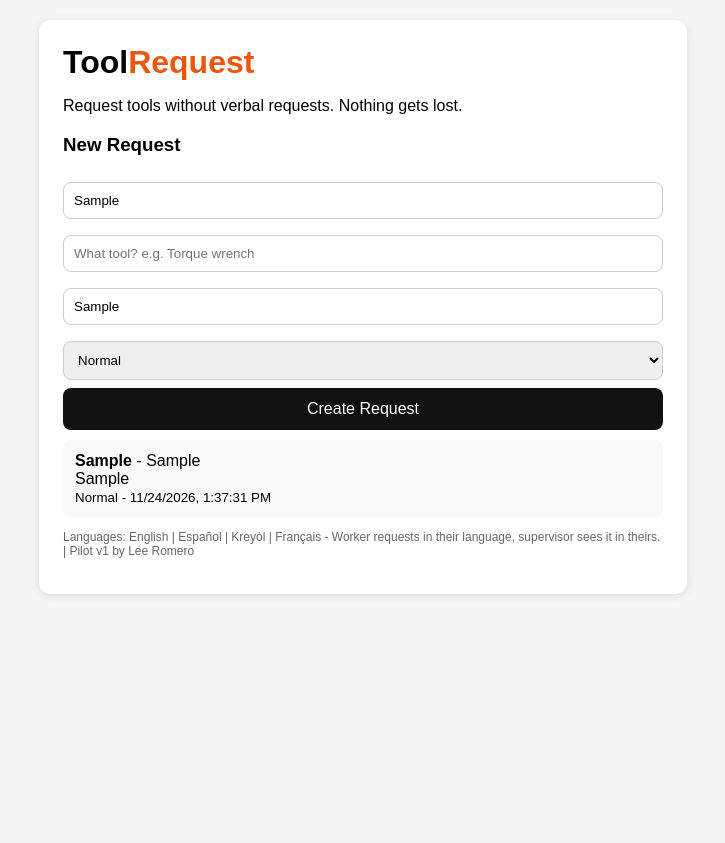
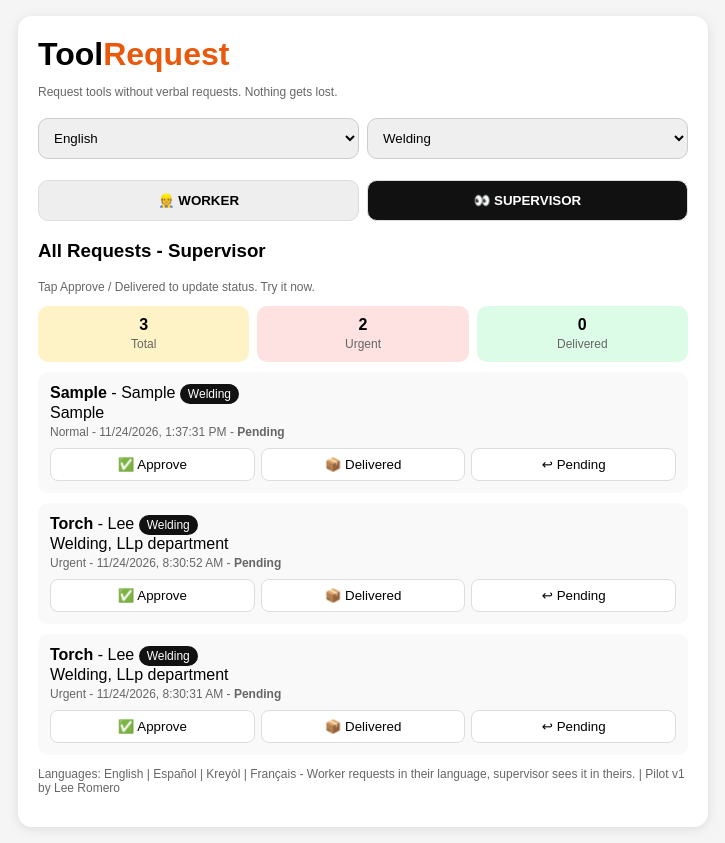
Before and after one commit to leeromero88-ai/toolrequest, a plain HTML site: page index.html in a window 1280 px wide. Both pictures are taken after typing "Sample", "Sample", "Sample" into the empty fields and a click on the button "Create Request". Shown: the whole page, without its empty margins (277-1002 px from the left). Before the commit the page ends 800 px from the top, so only its background shows below. Drawn offline with Linux system fonts and the light colour scheme.

Commit message:
Update index.html
Add Worker + Supervisor views

```diff
--- a/index.html
+++ b/index.html
@@ -1,45 +1,91 @@
 <!DOCTYPE html>
 <html lang="en">
 <head>
-<meta charset="UTF-8">
-<meta name="viewport" content="width=device-width, initial-scale=1.0">
-<title>ToolRequest</title>
+<meta charset="UTF-8"><meta name="viewport" content="width=device-width, initial-scale=1.0">
+<title>ToolRequest - Worker & Supervisor</title>
 <style>
-body{font-family:Arial,sans-serif;background:#f5f5f5;margin:0;padding:20px}
-.card{background:#fff;max-width:600px;margin:0 auto;padding:24px;border-radius:12px;box-shadow:0 2px 10px rgba(0,0,0,.1)}
-h1{margin:0}.orange{color:#ea580c}
-input,select,textarea{width:100%;padding:10px;margin:8px 0;border:1px solid #ccc;border-radius:8px;box-sizing:border-box}
-button{background:#111;color:#fff;padding:12px;border:none;border-radius:8px;width:100%;font-size:16px}
-.urgent{background:#fee2e2;border-left:5px solid red;padding:10px;margin:10px 0;border-radius:8px}
-.item{background:#f9f9f9;padding:12px;margin:10px 0;border-radius:8px}
+body{font-family:Arial,sans-serif;background:#f5f5f5;margin:0;padding:16px}
+.card{background:#fff;max-width:650px;margin:0 auto;padding:20px;border-radius:14px;box-shadow:0 2px 12px rgba(0,0,0,.1)}
+h1{margin:0}.o{color:#ea580c}
+.tabs{display:flex;gap:8px;margin:14px 0}
+.tabs button{flex:1;padding:12px;border:1px solid #ddd;background:#eee;border-radius:10px;font-weight:bold}
+.tabs button.on{background:#111;color:#fff}
+input,select,textarea{width:100%;padding:11px;margin:7px 0;border:1px solid #ccc;border-radius:10px;box-sizing:border-box}
+button.big{background:#111;color:#fff;padding:13px;border:none;border-radius:10px;width:100%;font-size:16px}
+.item{background:#f9f9f9;padding:12px;margin:10px 0;border-radius:10px}
+.urgent{background:#fee2e2;border-left:6px solid red;padding:12px;margin:10px 0;border-radius:10px}
+.small{font-size:12px;color:#666}
+.tag{display:inline-block;background:#111;color:#fff;padding:3px 8px;border-radius:20px;font-size:12px}
+.btns{display:flex;gap:6px;margin-top:8px}
+.btns button{flex:1;padding:8px;border-radius:8px;border:1px solid #ddd;background:#fff}
 </style>
 </head>
 <body>
 <div class="card">
-<h1>Tool<span class="orange">Request</span></h1>
-<p>Request tools without verbal requests. Nothing gets lost.</p>
-<h3>New Request</h3>
+<h1>Tool<span class="o">Request</span></h1>
+<p class="small" id="subtitle">Request tools without verbal requests. Nothing gets lost.</p>
+<div style="display:flex;gap:8px">
+<select id="lang" onchange="setLang()"><option value="en">English</option><option value="es">Español</option><option value="ht">Kreyòl</option><option value="fr">Français</option></select>
+<select id="dept"><option>Welding</option><option>Machining</option><option>Assembly</option><option>Maintenance</option></select>
+</div>
+<div class="tabs">
+<button id="bW" class="on" onclick="show('w')">👷 WORKER</button>
+<button id="bS" onclick="show('s')">👀 SUPERVISOR</button>
+</div>
+
+<div id="worker">
+<h3 id="tNew">New Request</h3>
 <input id="who" placeholder="Who is requesting? e.g. Lee">
-<input id="tool" placeholder="What tool? e.g. Torque wrench">
-<input id="job" placeholder="For what job?">
+<input id="tool" placeholder="What tool? e.g. Torch">
+<input id="job" placeholder="For what job? e.g. Center vent tube">
 <select id="urgency"><option>Normal</option><option>Urgent</option><option>URGENT - WORK STOPPED</option></select>
-<button onclick="add()">Create Request</button>
+<button class="big" onclick="add()" id="btnCreate">Create Request</button>
+<p class="small" id="noteW">Your request appears instantly in Supervisor view.</p>
+</div>
+
+<div id="sup" style="display:none">
+<h3 id="tSup">All Requests - Supervisor</h3>
+<p class="small" id="noteS">Tap Approve / Delivered to update status. Try it now.</p>
+<div style="display:flex;gap:8px"><div style="flex:1;background:#fef3c7;padding:10px;border-radius:10px;text-align:center"><b id="cTotal">0</b><br><span class="small">Total</span></div><div style="flex:1;background:#fee2e2;padding:10px;border-radius:10px;text-align:center"><b id="cUrgent">0</b><br><span class="small">Urgent</span></div><div style="flex:1;background:#dcfce7;padding:10px;border-radius:10px;text-align:center"><b id="cDone">0</b><br><span class="small">Delivered</span></div></div>
 <div id="list"></div>
-<p style="font-size:12px;color:#666">Languages: English | Español | Kreyòl | Français - Worker requests in their language, supervisor sees it in theirs. | Pilot v1 by Lee Romero</p>
+</div>
+<p class="small">Languages: English | Español | Kreyòl | Français - Worker requests in their language, supervisor sees it in theirs. | Pilot v1 by Lee Romero</p>
 </div>
 <script>
+let reqs=[
+{tool:'Torch',who:'Lee',job:'Welding, LLp department',urg:'Urgent',dept:'Welding',status:'Pending',time:'11/24/2026, 8:30:52 AM'},
+{tool:'Torch',who:'Lee',job:'Welding, LLp department',urg:'Urgent',dept:'Welding',status:'Pending',time:'11/24/2026, 8:30:31 AM'}
+];
+function show(v){
+document.getElementById('worker').style.display=v=='w'?'block':'none';
+document.getElementById('sup').style.display=v=='s'?'block':'none';
+document.getElementById('bW').className=v=='w'?'on':'';document.getElementById('bS').className=v=='s'?'on':'';
+render();
+}
 function add(){
-let t=document.getElementById('tool').value;
+let t=document.getElementById('tool').value;if(!t){alert('Write what tool');return}
 let w=document.getElementById('who').value||'Worker';
 let j=document.getElementById('job').value||'';
 let u=document.getElementById('urgency').value;
-if(!t){alert('Write what tool you need');return}
-let d=document.createElement('div');
-d.className=u.includes('WORK STOPPED')?'urgent':'item';
-d.innerHTML='<b>'+t+'</b> - '+w+'<br>'+j+'<br><small>'+u+' - '+new Date().toLocaleString()+'</small>';
-document.getElementById('list').prepend(d);
+let d=document.getElementById('dept').value;
+reqs.unshift({tool:t,who:w,job:j,urg:u,dept:d,status:'Pending',time:new Date().toLocaleString()});
 document.getElementById('tool').value='';
+show('s');
 }
+function setStatus(i,s){reqs[i].status=s;render();}
+function render(){
+let h='';let tot=reqs.length,urg=0,done=0;
+reqs.forEach((r,i)=>{
+if(r.urg.includes('URGENT')||r.urg=='Urgent')urg++;
+if(r.status=='Delivered')done++;
+h+='<div class="'+(r.urg.includes('WORK STOPPED')?'urgent':'item')+'"><b>'+r.tool+'</b> - '+r.who+' <span class="tag">'+r.dept+'</span><br>'+r.job+'<br><span class="small">'+r.urg+' - '+r.time+' - <b>'+r.status+'</b></span><div class="btns"><button onclick="setStatus('+i+',\'Approved\')">✅ Approve</button><button onclick="setStatus('+i+',\'Delivered\')">📦 Delivered</button><button onclick="setStatus('+i+',\'Pending\')">↩ Pending</button></div></div>';
+});
+document.getElementById('list').innerHTML=h||'<p class="small">No requests yet. Create one in Worker view.</p>';
+document.getElementById('cTotal').innerText=tot;document.getElementById('cUrgent').innerText=urg;document.getElementById('cDone').innerText=done;
+}
+let T={en:{sub:'Request tools without verbal requests. Nothing gets lost.',nw:'New Request',btn:'Create Request',sup:'All Requests - Supervisor',nw2:'Your request appears instantly in Supervisor view.'},es:{sub:'Pide herramientas sin pedirlas de boca. Nada se pierde.',nw:'Nuevo Pedido',btn:'Crear Pedido',sup:'Todos los Pedidos - Supervisor',nw2:'Tu pedido aparece al instante en vista Supervisor.'},ht:{sub:'Mande zouti san pale bouch. Anyen pa pèdi.',nw:'Nouvo Demann',btn:'Kreye Demann',sup:'Tout Demann yo - Sipèvizè',nw2:'Demann ou parèt touswit nan Supervisor.'},fr:{sub:'Demandez des outils sans demander à voix. Rien ne se perd.',nw:'Nouvelle Demande',btn:'Créer Demande',sup:'Toutes les Demandes - Superviseur',nw2:'Votre demande apparaît instantanément en vue Superviseur.'}};
+function setLang(){let l=document.getElementById('lang').value;let d=T[l];document.getElementById('subtitle').innerText=d.sub;document.getElementById('tNew').innerText=d.nw;document.getElementById('btnCreate').innerText=d.btn;document.getElementById('tSup').innerText=d.sup;document.getElementById('noteW').innerText=d.nw2;}
+render();
 </script>
 </body>
 </html>
```
